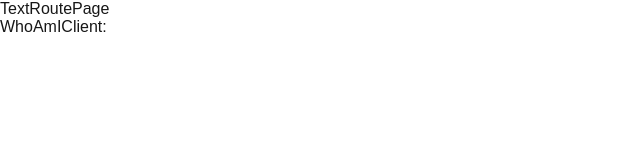
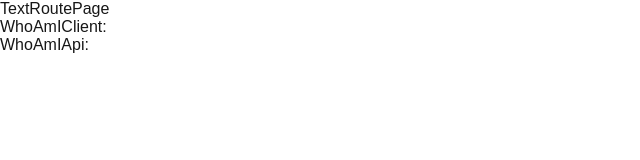
Before and after one commit to kingheedo/next-auth-v5, a Next.js app: page /test-route in a window 1280 px wide. Shown: the top 160 px of the page, without its empty margins (0-640 px from the left). Built offline with nearby package versions, Linux system fonts and the light colour scheme; no server answers.

Commit message:
feat: nextjs api를 클라이언트 컴포넌트에서 호출하여 사용자 정보 가져오기

```diff
--- /dev/null
+++ b/src/app/api/whoami/route.ts
@@ -0,0 +1,10 @@
+import { auth } from "@/auth";
+import { NextResponse } from "next/server";
+
+// export const GET = auth(async(req) => {
+//   return NextResponse.json({user: req.auth?.user?.name})
+// })
+
+export const GET = auth(async({auth}) => {
+  return NextResponse.json({user: auth?.user?.name})
+})
--- /dev/null
+++ b/src/app/test-route/WhoAmIApi.tsx
@@ -0,0 +1,20 @@
+'use client';
+
+import React, { useEffect, useState } from 'react'
+
+const WhoAmIApi = () => {
+  const [userName, setUserName] = useState(null);
+
+  useEffect(() => {
+    fetch('/api/whoami')
+    .then(res => res.json())
+    .then(({user}) => setUserName(user));
+  }, [])
+
+
+  return (
+    <div>WhoAmIApi: {userName}</div>
+  )
+}
+
+export default WhoAmIApi
--- a/src/app/test-route/page.tsx
+++ b/src/app/test-route/page.tsx
@@ -1,6 +1,7 @@
 import { auth } from '@/auth'
 import React from 'react'
 import WhoAmIClient from './WhoAmI.client';
+import WhoAmIApi from './WhoAmIApi';
 
 const TextRoutePage = async() => {
   const session = await auth();
@@ -15,6 +16,7 @@ const TextRoutePage = async() => {
     <main>
       <div>TextRoutePage {session?.user?.name}</div>
         <WhoAmIClient onGetUserAction={onGetUserAction}/>
+        <WhoAmIApi/>
     </main>
   )
 }
```
